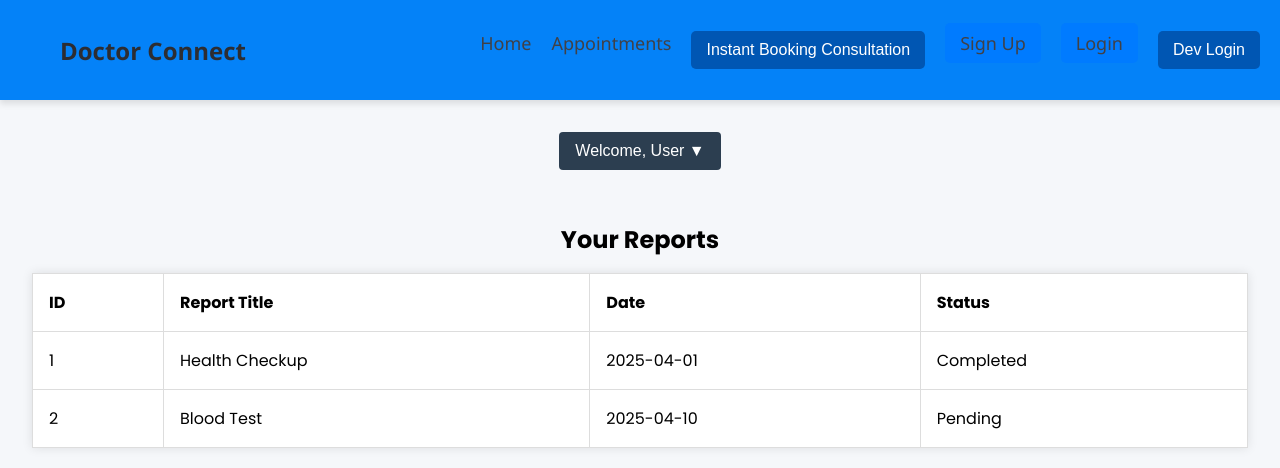
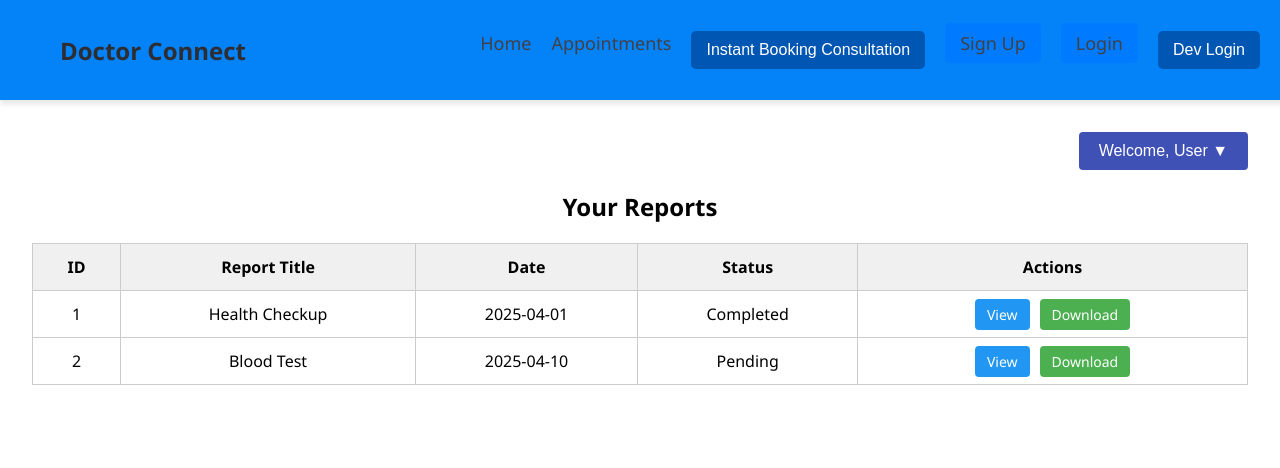
Before and after one commit to Davis611/test_medical_app, a React (Create React App) app: page /reports in a window 1280 px wide. Shown: the top 468 px of the page. Built offline with nearby package versions, Linux system fonts and the light colour scheme.

Commit message:
reportlayout/styles

```diff
--- a/src/Components/ReportsLayout/ReportLayout.js
+++ b/src/Components/ReportsLayout/ReportLayout.js
@@ -2,10 +2,21 @@ import React from "react";
 import "./ReportsLayout.css";
 
 const ReportsLayout = () => {
-
   const reports = [
-    { id: 1, title: "Health Checkup", date: "2025-04-01", status: "Completed" },
-    { id: 2, title: "Blood Test", date: "2025-04-10", status: "Pending" },
+    {
+      id: 1,
+      title: "Health Checkup",
+      date: "2025-04-01",
+      status: "Completed",
+      file: "/patient_report.pdf", // path from public folder
+    },
+    {
+      id: 2,
+      title: "Blood Test",
+      date: "2025-04-10",
+      status: "Pending",
+      file: "/patient_report.pdf",
+    },
   ];
 
   return (
@@ -26,6 +37,7 @@ const ReportsLayout = () => {
             <th>Report Title</th>
             <th>Date</th>
             <th>Status</th>
+            <th>Actions</th>
           </tr>
         </thead>
         <tbody>
@@ -35,6 +47,25 @@ const ReportsLayout = () => {
               <td>{report.title}</td>
               <td>{report.date}</td>
               <td>{report.status}</td>
+              <td>
+                {/* View in new tab */}
+                <a
+                  href={report.file}
+                  target="_blank"
+                  rel="noopener noreferrer"
+                  className="action-btn view"
+                >
+                  View
+                </a>
+                {/* Download */}
+                <a
+                  href={report.file}
+                  download={`${report.title.replace(/\s+/g, "_")}.pdf`}
+                  className="action-btn download"
+                >
+                  Download
+                </a>
+              </td>
             </tr>
           ))}
         </tbody>
--- a/src/Components/ReportsLayout/ReportsLayout.css
+++ b/src/Components/ReportsLayout/ReportsLayout.css
@@ -1,65 +1,81 @@
 .reports-layout {
     padding: 2rem;
-  font-family: "Poppins", sans-serif;
-  background-color: #f5f7fa;
-  min-height: 100vh;
+    font-family: "Segoe UI", sans-serif;
   }
 
-h2 {
+  .dropdown {
+    display: flex;
+    justify-content: flex-end;
     margin-bottom: 1rem;
   }
 
-.reports-table {
-  width: 100%;
-  border-collapse: collapse;
-  background: #fff;
-  box-shadow: 0 0 10px rgba(0, 0, 0, 0.1);
-}
-
-.reports-table th,
-.reports-table td {
-  padding: 1rem;
-  border: 1px solid #ddd;
-  text-align: left;
-}
-
-.dropdown {
-  position: relative;
-  display: inline-block;
-  margin-bottom: 2rem;
-}
-
   .dropbtn {
-  background-color: #2c3e50;
+    background-color: #3f51b5;
     color: white;
-  padding: 10px 16px;
+    padding: 10px 20px;
     font-size: 16px;
     border: none;
     cursor: pointer;
-  border-radius: 4px;
   }
 
   .dropdown-content {
     display: none;
     position: absolute;
-  background-color: #ecf0f1;
-  min-width: 160px;
+    background-color: white;
+    box-shadow: 0px 8px 16px rgba(0, 0, 0, 0.2);
     z-index: 1;
-  border-radius: 4px;
-  box-shadow: 0 8px 16px rgba(0, 0, 0, 0.2);
-}
-
-.dropdown-content a {
-  color: #2c3e50;
-  padding: 12px 16px;
-  text-decoration: none;
-  display: block;
+    margin-top: 5px;
   }
 
   .dropdown:hover .dropdown-content {
     display: block;
   }
 
-.dropdown-content a:hover {
-  background-color: #ddd;
+  .dropdown-content a {
+    color: black;
+    padding: 12px 16px;
+    text-decoration: none;
+    display: block;
   }
+
+  .reports-table {
+    width: 100%;
+    border-collapse: collapse;
+  }
+
+  .reports-table th,
+  .reports-table td {
+    border: 1px solid #ccc;
+    padding: 12px;
+    text-align: center;
+  }
+
+  .reports-table th {
+    background-color: #f0f0f0;
+  }
+
+  .action-btn {
+    margin: 0 5px;
+    padding: 6px 12px;
+    text-decoration: none;
+    border-radius: 4px;
+    font-size: 14px;
+  }
+
+  .view {
+    background-color: #2196f3;
+    color: white;
+  }
+
+  .download {
+    background-color: #4caf50;
+    color: white;
+  }
+
+  .view:hover {
+    background-color: #0b7dda;
+  }
+
+  .download:hover {
+    background-color: #3e8e41;
+  }
```
Lines whose indentation alone changed are shown as unchanged.
